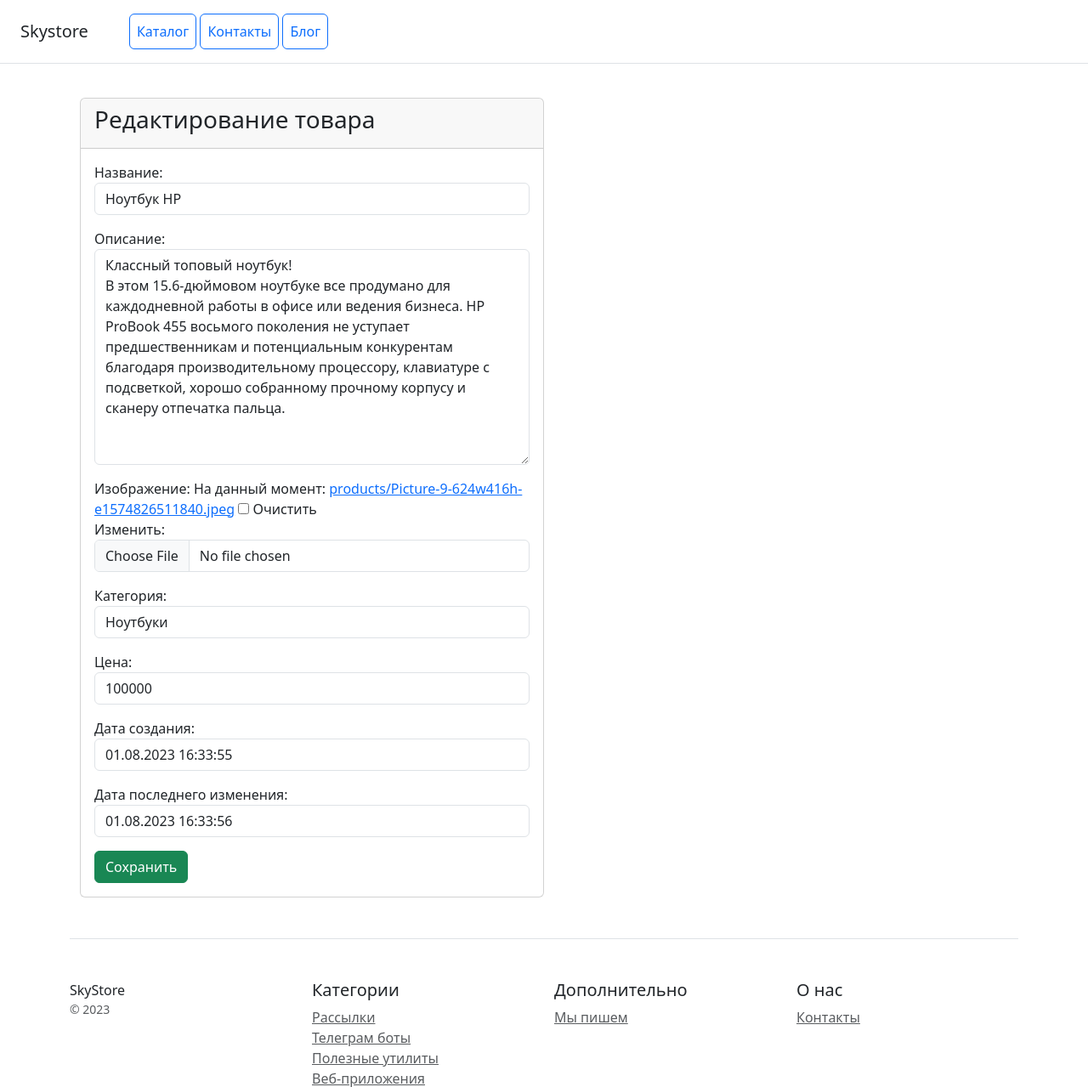
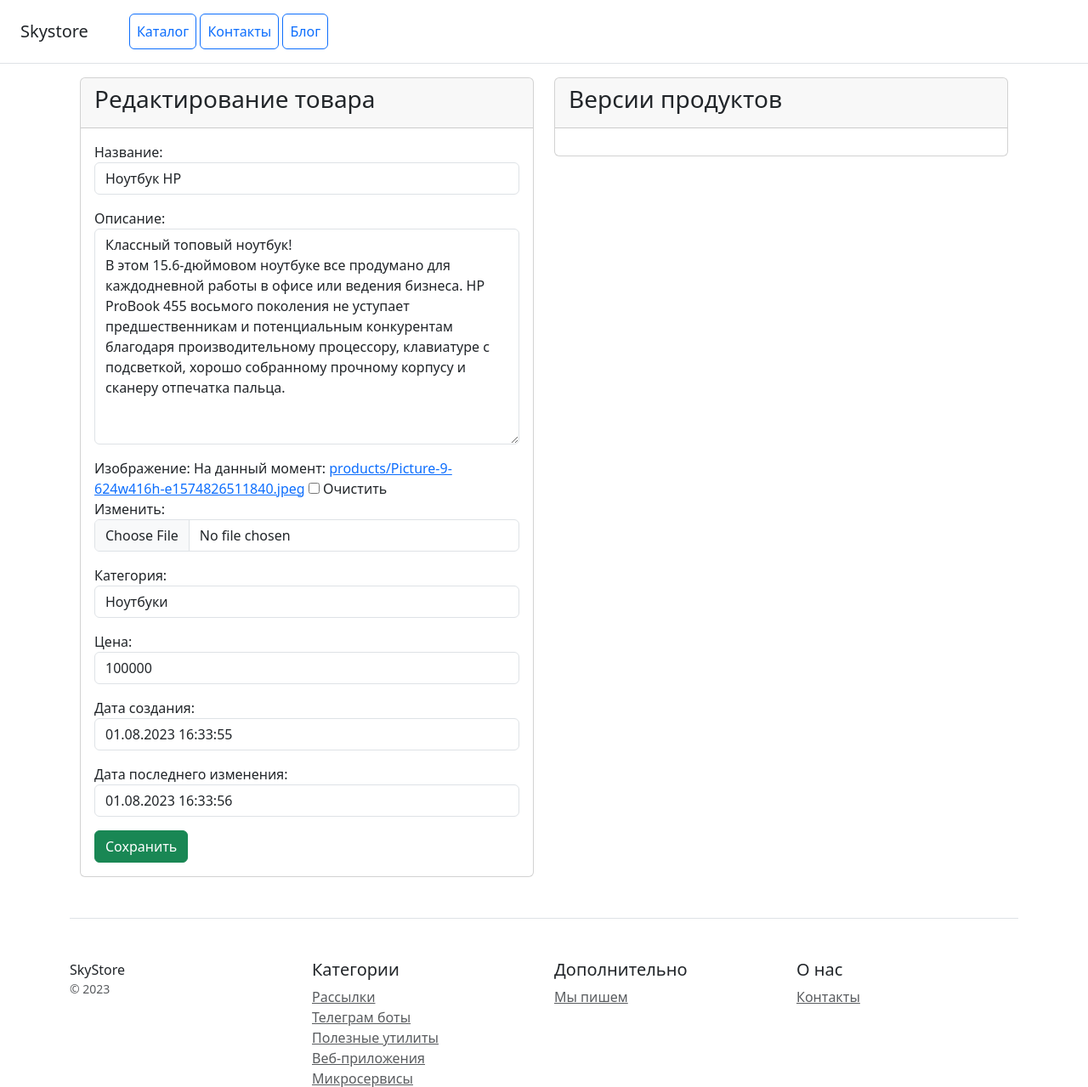
Before and after one commit to Dmitriy-Bychkov/Django.oline_shop, a Django app: page /update/1/ in a window 1280 px wide. Shown: the top 1279 px of the page at 85% size. Run offline with Django 4.2, Linux system fonts and the light colour scheme; data comes from the database, SQL or seed files in the repository; some libraries are stand-ins or nearby versions.

Commit message:
Rewrite html code and add form for the product versions

```diff
--- a/catalog/templates/catalog/product_form.html
+++ b/catalog/templates/catalog/product_form.html
@@ -1,6 +1,7 @@
 {% extends 'catalog/base.html' %}
 {% block content %}
-<br>
+<div class="col-12">
+    <form class="row" method="post" enctype="multipart/form-data">
         <div class="col-6">
             <div class="card">
                 <div class="card-header">
@@ -15,12 +16,34 @@
                     </div>
                 </div>
                 <div class="card-body">
-            <form method="post" enctype="multipart/form-data">
                     {% csrf_token %}
                     {{ form.as_p }}
                     <button type="submit" class="btn btn-success">Сохранить</button>
-            </form>
                 </div>
             </div>
         </div>
+        <div class="col-6">
+            <div class="card">
+                <div class="card-header">
+                    <div class="card-title">
+                        <h3 class="card-title">
+                            {% if object %}
+                            Версии продуктов
+                            {% endif %}
+                        </h3>
+                    </div>
+                </div>
+                <div class="card-body">
+                    {{ formset.management_form }}
+                    {% for form in formset.forms %}
+                    {{ form.as_p }}
+                    {% if not forloop.last %}
+                    <hr class="mb-4">
+                    {% endif %}
+                    {% endfor %}
+                </div>
+            </div>
+        </div>
+    </form>
+</div>
 {% endblock %}
```
Lines whose indentation alone changed are shown as unchanged.
